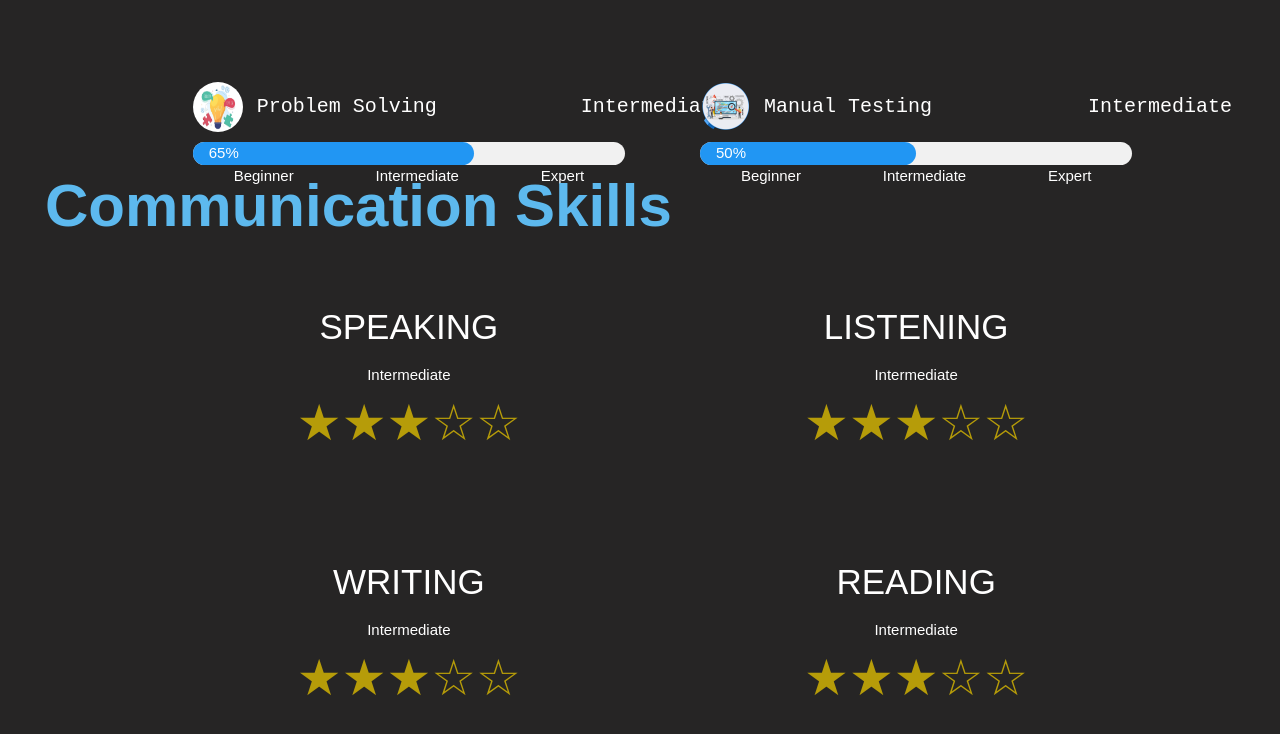
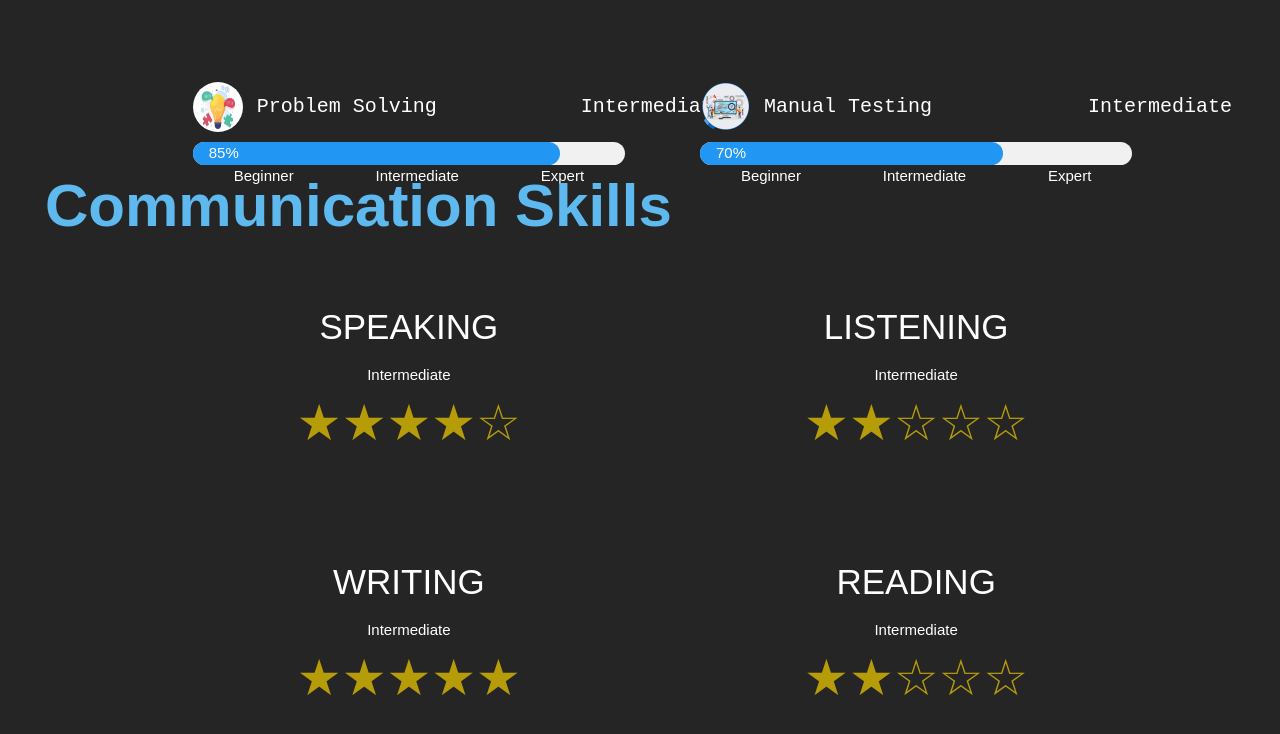
Before and after one commit to PalaniGuna-123/PalaniGuna-Portfolio, a plain HTML site: page index.html in a window 1280 px wide. Shown: the part 2332-3066 px from the top of the page. Drawn offline with nearby package versions, Linux system fonts and the light colour scheme.

Commit message:
change stars

```diff
--- a/index.html
+++ b/index.html
@@ -145,14 +145,14 @@
                 <div class="problem">
                     <h4 class="Prob"><img src="./assets/images/problem_solving.jpg" alt="" class="skillIcon"><div class="skill_"></div><pre>Problem Solving            Intermediate</pre></h4>
                     <div class="w3-light-grey w3-round-xlarge">
-                        <div class="w3-container w3-blue w3-round-xlarge" style="width:65%">65%</div>
+                        <div class="w3-container w3-blue w3-round-xlarge" style="width:85%">85%</div>
                     </div>
                     <p style="display: flex;justify-content: space-around;"><span>Beginner</span><span>Intermediate</span><span>Expert</span></p>
                 </div>
                 <div class="problem">
                     <h4 class="Prob"><img src="./assets/images/Automation-Testing.png" alt="" class="skillIcon"><div class="skill_"></div><pre>Manual Testing             Intermediate</pre></h4>
                     <div class="w3-light-grey w3-round-xlarge">
-                        <div class="w3-container w3-blue w3-round-xlarge" style="width:50%">50%</div>
+                        <div class="w3-container w3-blue w3-round-xlarge" style="width:70%">70%</div>
                     </div>
                     <p style="display: flex;justify-content: space-around;"><span>Beginner</span><span>Intermediate</span><span>Expert</span></p>
                 </div>
@@ -169,22 +169,22 @@
                             <div class="english-skill">
                                 <div class="english-skill-name">SPEAKING</div>
                                 <div>Intermediate</div>
-                                <div class="stars">&#9733;&#9733;&#9733;&#9734;&#9734;</div>
+                                <div class="stars">&#9733;&#9733;&#9733;&#9733;&#9734;</div>
                             </div>
                             <div class="english-skill">
                                 <div class="english-skill-name">LISTENING</div>
                                 <div>Intermediate</div>
-                                <div class="stars">&#9733;&#9733;&#9733;&#9734;&#9734;</div>
+                                <div class="stars">&#9733;&#9733;&#9734;&#9734;&#9734;</div>
                             </div>
                             <div class="english-skill">
                                 <div class="english-skill-name">WRITING</div>
                                 <div>Intermediate</div>
-                                <div class="stars">&#9733;&#9733;&#9733;&#9734;&#9734;</div>
+                                <div class="stars">&#9733;&#9733;&#9733;&#9733;&#9733;</div>
                             </div>
                             <div class="english-skill">
                                 <div class="english-skill-name">READING</div>
                                 <div>Intermediate</div>
-                                <div class="stars">&#9733;&#9733;&#9733;&#9734;&#9734;</div>
+                                <div class="stars">&#9733;&#9733;&#9734;&#9734;&#9734;</div>
                             </div>
                 </div>
             </div>
```
